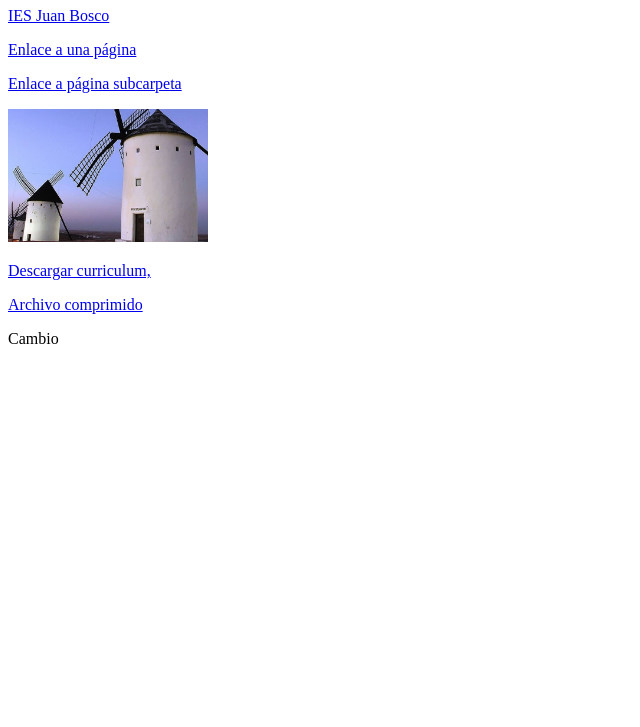
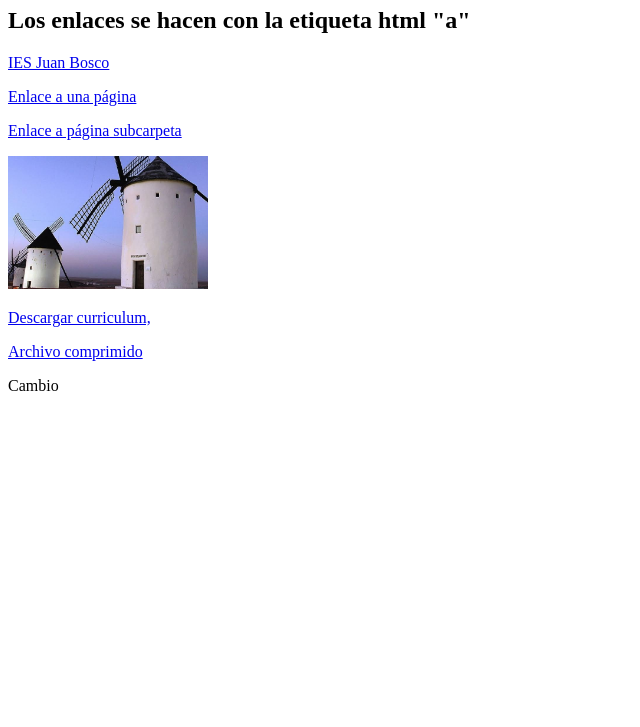
Before and after one commit to sernarestrepomiguelangel-jpg/6.enlaces, a plain HTML site: page 6.enlaces/index.html in a window 1280 px wide. Shown: the part 73-800 px from the top of the page, without its empty margins (0-640 px from the left). Drawn offline with Linux system fonts and the light colour scheme.

Commit message:
Versión lunes 28 a las 9:10

```diff
--- a/6.enlaces/index.html
+++ b/6.enlaces/index.html
@@ -7,6 +7,7 @@
 </head>
 <body>
    <h1>Enlaces/Links/Hiperenlaces</h1>
+   <h2>Los enlaces se hacen con la etiqueta html "a"</h2>
    <p><a href="https://www.iesjuanbosco.es/" target="_blank"  >IES Juan Bosco</a></p>
    <a href="página1.html">Enlace a una página</a>
    <p><a href="Archivos/archivo1.html">Enlace a página subcarpeta</a></p>
```
